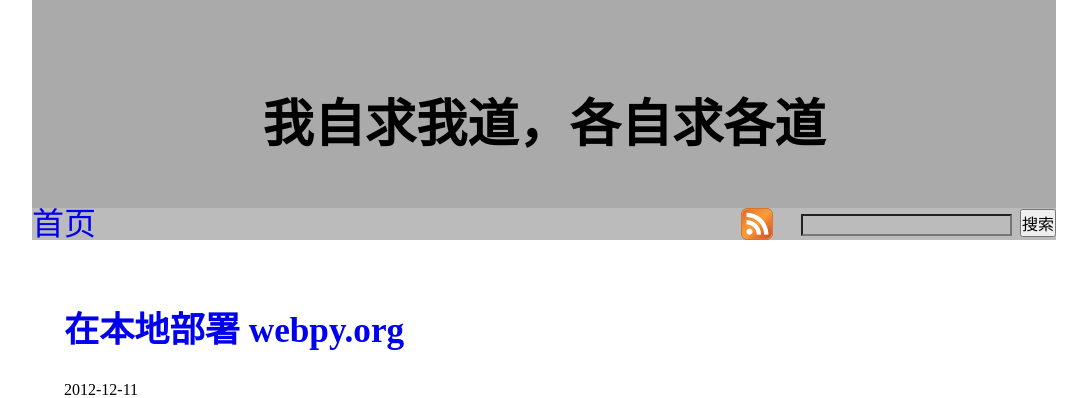
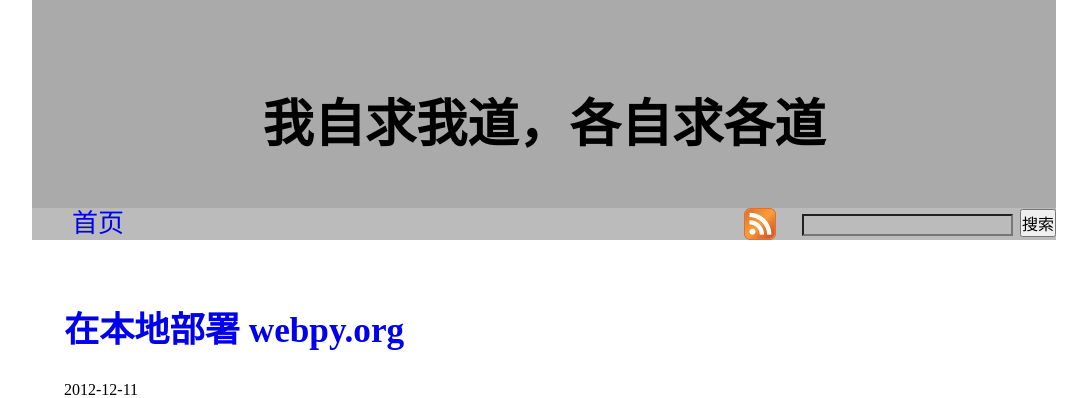
Before and after one commit to leiqin/leiqin.github.io, a Jekyll site: the page built from index.html, in a window 1280 px wide. Shown: the top 398 px of the page, without its empty margins (96-1183 px from the left). Built offline with Jekyll 4.4.1, drawn with Linux system fonts in a browser that asks for light colours; the list of posts is cut into pages by our own code; comment, search, counter and statistics services are not loaded.

Commit message:
label 中的内容使用 ul

```diff
--- /dev/null
+++ b/_includes/labels.html
@@ -0,0 +1,3 @@
+<ul>
+    <li><a href="/">首页</a></li>
+</ul>
--- a/_layouts/index.html
+++ b/_layouts/index.html
@@ -13,7 +13,7 @@
                 <p id="header-title">我自求我道，各自求各道</p>
             </div>
             <div id="label">
-                <a href="/">首页</a>
+                {% include labels.html %}
                 <div class="right">
                     {% include atom.html %}
                     {% include google_custom_search.html %}
--- a/_layouts/post.html
+++ b/_layouts/post.html
@@ -13,7 +13,7 @@
                 <p id="header-title">我自求我道，各自求各道</p>
             </div>
             <div id="label">
-                <a href="/">首页</a>
+                {% include labels.html %}
                 <div class="right">
                     {% include atom.html %}
                     {% include google_custom_search.html %}
--- a/css/default.css
+++ b/css/default.css
@@ -15,6 +15,10 @@ pre {
     margin-left: 2em;
     padding: 0.5em;
 }
+
+.right { float: right; }
+.justcenter { text-align: center; }
+
 
 #container {
     width: 80%;
@@ -41,14 +45,14 @@ pre {
 
 #label {
     padding: 0;
-    font-size: 32px;
-    line-height: 100%;
+    font-size: 26px;
+    line-height: 32px;
     height: 32px;
     background: #bbbbbb;
 }
 
-.right {
-    float: right;
+#label ul,#label li {
+    display: inline;
 }
 
 #feedicon {
```
